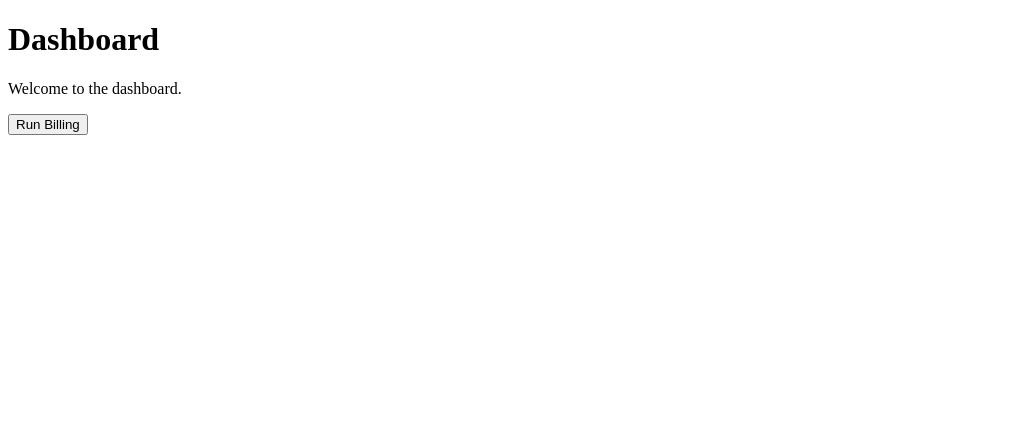
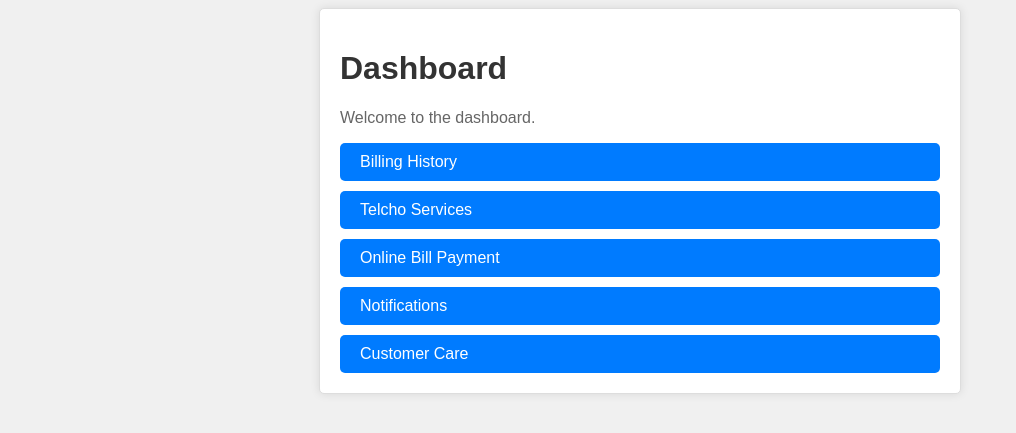
Before and after one commit to LasalJayasinghe/MiddlewareAssigment, a Flask app: page /dashboard in a window 1280 px wide. Shown: the top 433 px of the page, without its empty margins (0-1016 px from the left). Run offline with Flask 3, Linux system fonts and the light colour scheme.

Commit message:
Css and changes done

```diff
--- a/templates/dashboard.html
+++ b/templates/dashboard.html
@@ -2,10 +2,51 @@
 <html>
 <head>
     <title>Dashboard</title>
+    <style>
+        body {
+            font-family: Arial, sans-serif;
+            background-color: #f0f0f0;
+        }
+        .container {
+            max-width: 600px;
+            margin: 0 auto;
+            padding: 20px;
+            background-color: #fff;
+            border: 1px solid #ddd;
+            border-radius: 5px;
+            box-shadow: 0 0 10px rgba(0, 0, 0, 0.1);
+        }
+        h1 {
+            color: #333;
+        }
+        p {
+            color: #666;
+        }
+        a.button {
+            display: block;  /* To ensure the margin applies properly */
+            margin-top: 10px; /* Add a top margin of 10 pixels */
+            padding: 10px 20px;
+            background-color: #007BFF;
+            color: #fff;
+            text-decoration: none;
+            border-radius: 5px;
+            transition: background-color 0.3s;
+        }
+        a.button:hover {
+            background-color: #0056b3;
+        }
+    </style>
 </head>
 <body>
-    <h1>Dashboard</h1>
-    <p>Welcome to the dashboard.</p>
-    <a href="/run_billing"><button>Run Billing</button></a>
+    <div class="container">
+        <h1>Dashboard</h1>
+        <p>Welcome to the dashboard.</p>
+        <a class="button" href="/run_billing">Billing History</a>
+        <a class="button" href="">Telcho Services</a>
+        <a class="button" href="">Online Bill Payment</a>
+        <a class="button" href="">Notifications</a>
+        <a class="button" href="">Customer Care</a>
+
+    </div>
 </body>
 </html>
```
Also changed, not shown: Billing/templates/dashboard.html (+26 -1 lines), templates/home.html (+40 -10 lines).
